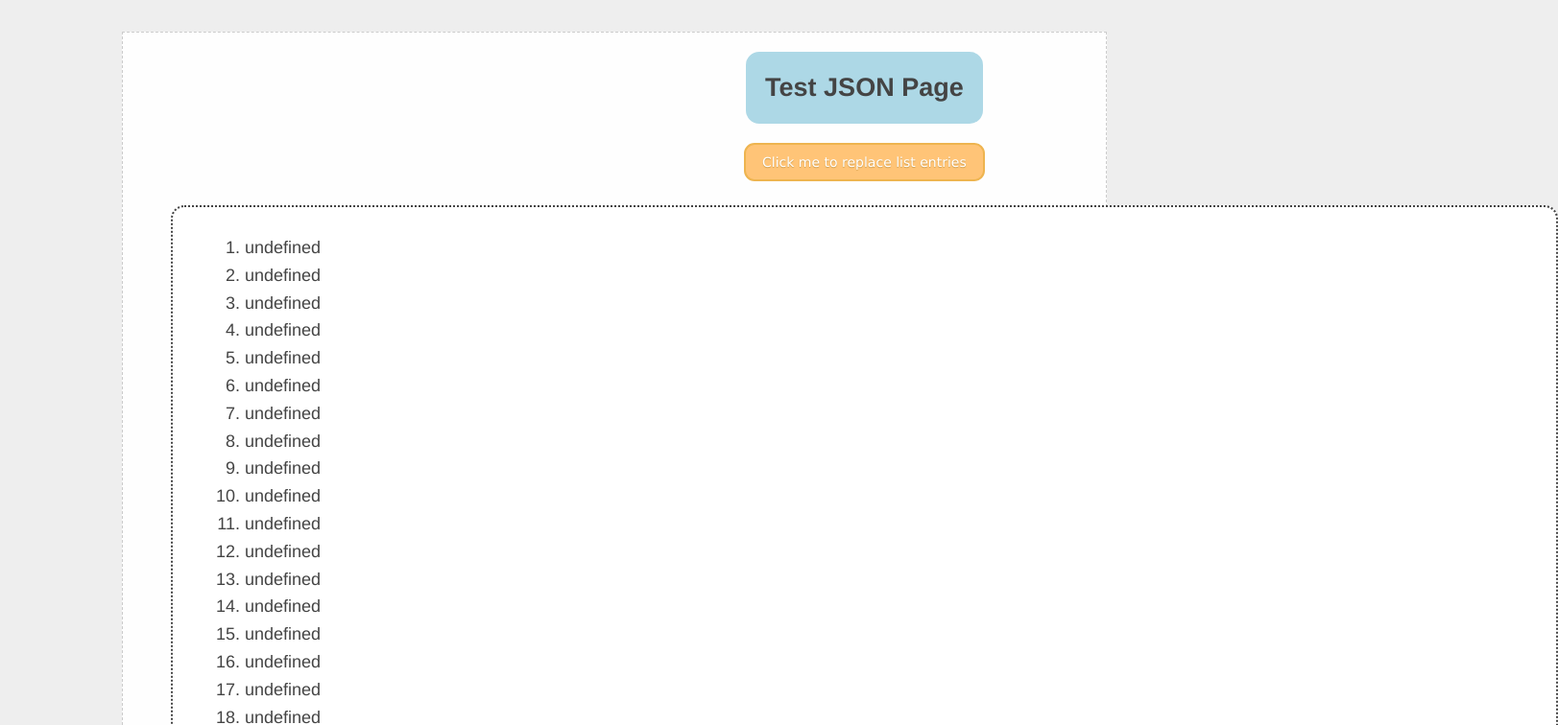
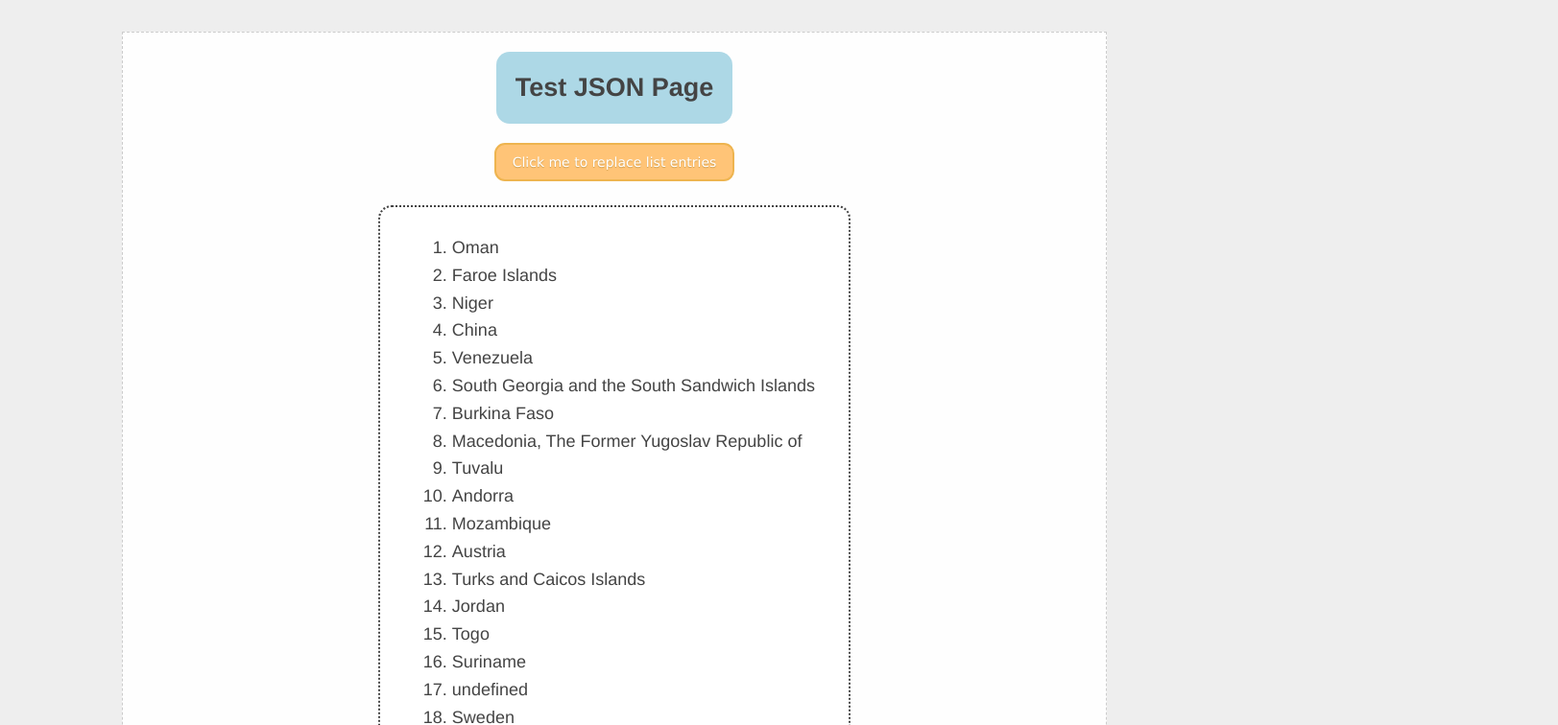
Before and after one commit to angelmlopez/angelmlopez.github.io, a plain HTML site: page Lab_5/index.html in a window 1280 px wide. Both pictures are taken after a click on the button "Click me to replace list entries". Shown: the top 756 px of the page at 96% size, 1623 px wide, since content can reach past the window. Drawn offline with Linux system fonts and the light colour scheme.

Commit message:
Test: 209

```diff
--- a/Lab_5/index.html
+++ b/Lab_5/index.html
@@ -282,12 +282,12 @@
     /*This function displays 50 random country names*/
     function getNames () {
       //making a list of names in countries
-      sessionStorage.setItem('names', countries.map(function (el) { return el.name; }));
+      sessionStorage.setItem('names', JSON.stringify(countries.map(function (el) { return el.name; }),null,1));
 
       //turning the list to text
-      text = JSON.stringify(sessionStorage.getItem('names'), null, 1);
+      text = sessionStorage.getItem('names');
 
-      mainList = JSON.parse('['+text+']');
+      mainList = JSON.parse(text);
 
       //concatinating the mainList into 50 randomly selected <li>
       text2 = "<ol>";
```
